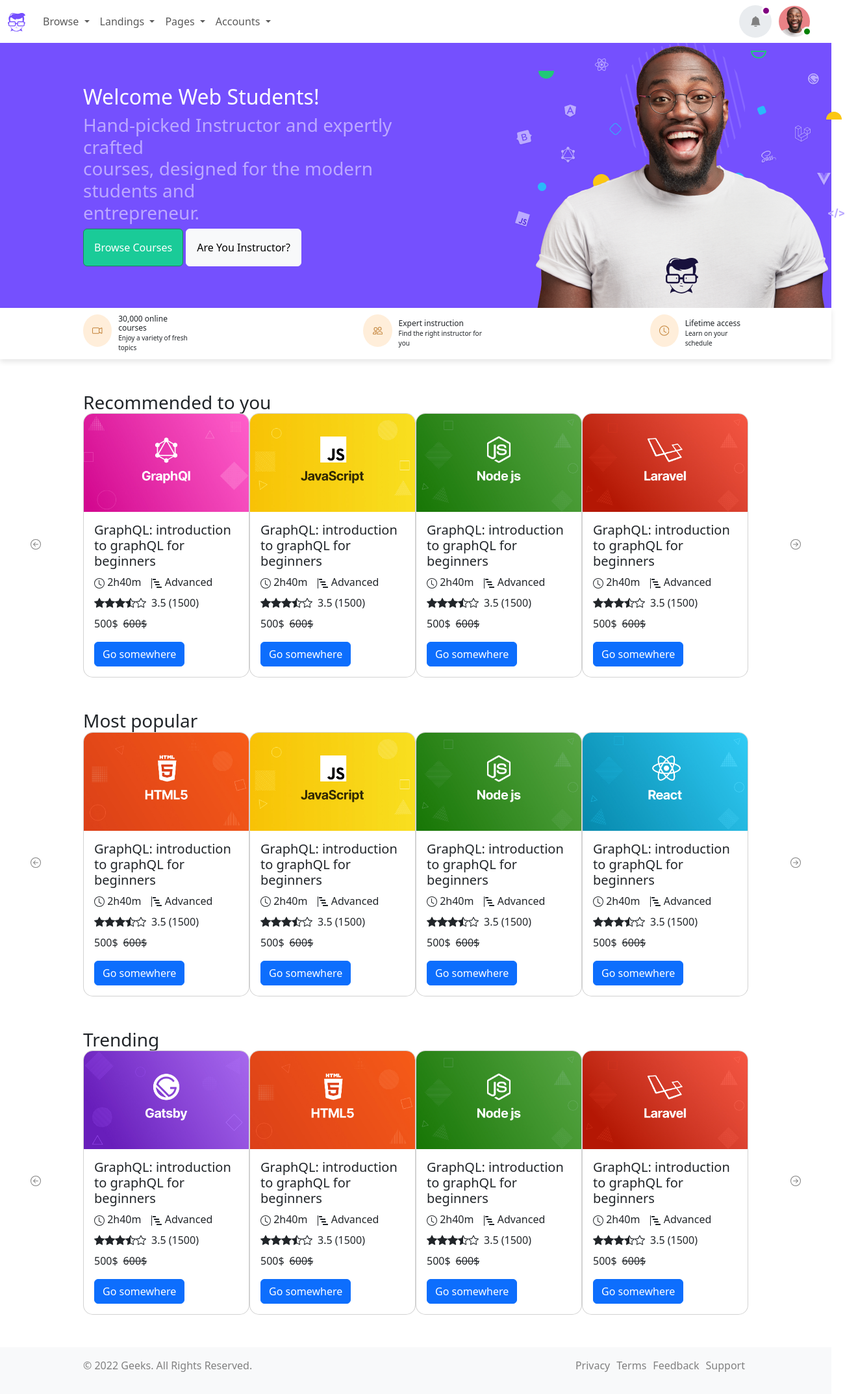
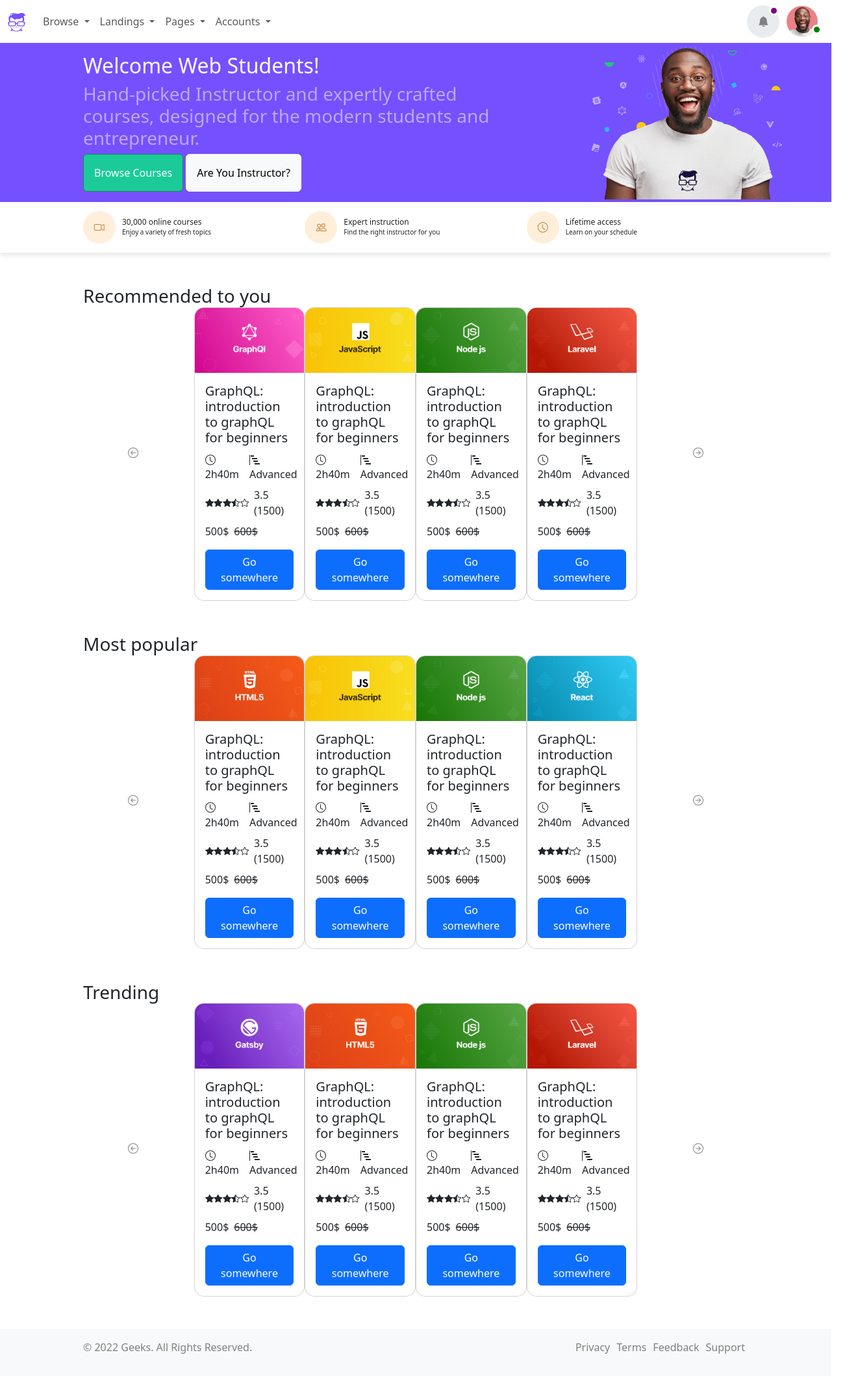
Before and after one commit to angelogiuliano/M3-W3D1, a plain HTML site: page index.html in a window 1280 px wide. Shown: the whole page at 65% size, 1321 px wide, since content can reach past the window. After the commit the page ends 2118 px from the top, so only its background shows below. Drawn offline with nearby package versions, Linux system fonts and the light colour scheme.

Commit message:
up responsive

```diff
--- a/index.html
+++ b/index.html
@@ -18,6 +18,31 @@
         <a class="navbar-brand" href="#">
           <img src="./assets/logo.svg" alt="" />
         </a>
+        <div class="profile-notifications-container d-flex d-sm-flex d-md-none">
+          <div
+            class="position-relative overflow-visible btn p-0 cursor-pointer bg-body-secondary notifications-container d-flex align-items-center justify-content-center"
+          >
+            <div class="position-absolute circle purple"></div>
+            <svg
+              xmlns="http://www.w3.org/2000/svg"
+              fill="grey"
+              class="bi bi-bell-fill"
+              viewBox="0 0 16 16"
+            >
+              <path
+                d="M8 16a2 2 0 0 0 2-2H6a2 2 0 0 0 2 2m.995-14.901a1 1 0 1 0-1.99 0A5.002 5.002 0 0 0 3 6c0 1.098-.5 6-2 7h14c-1.5-1-2-5.902-2-7 0-2.42-1.72-4.44-4.005-4.901z"
+              />
+            </svg>
+          </div>
+          <div class="profile-cont position-relative">
+            <img
+              class="btn p-0 cursor-pointer profile-pic"
+              src="./assets/avatar-1.jpg"
+              alt=""
+            />
+            <div class="position-absolute circle green"></div>
+          </div>
+        </div>
         <button
           class="navbar-toggler"
           type="button"
@@ -92,13 +117,13 @@
               </ul>
             </li>
           </ul>
+        </div>
+      </div>
+      <div class="profile-notifications-container d-flex d-sm-none d-md-flex">
         <div
-            class="profile-notifications-container d-flex justify-content-evenly"
-          >
-            <div
-              class="overflow-visible btn p-0 cursor-pointer bg-body-secondary notifications-container d-flex align-items-center justify-content-center"
-            >
-            <div class="circle purple"></div>
+          class="position-relative overflow-visible btn p-0 cursor-pointer bg-body-secondary notifications-container d-flex align-items-center justify-content-center"
+        >
+          <div class="position-absolute circle purple"></div>
           <svg
             xmlns="http://www.w3.org/2000/svg"
             fill="grey"
@@ -109,19 +134,20 @@
               d="M8 16a2 2 0 0 0 2-2H6a2 2 0 0 0 2 2m.995-14.901a1 1 0 1 0-1.99 0A5.002 5.002 0 0 0 3 6c0 1.098-.5 6-2 7h14c-1.5-1-2-5.902-2-7 0-2.42-1.72-4.44-4.005-4.901z"
             />
           </svg>
-
-            </div>
-            <div class="profile-cont">
-              <img class="btn p-0 cursor-pointer profile-pic" src="./assets/avatar-1.jpg" alt="" />
-              <div class="circle green"></div>
-            </div>
-          </div>
+        </div>
+        <div class="profile-cont position-relative">
+          <img
+            class="btn p-0 cursor-pointer profile-pic"
+            src="./assets/avatar-1.jpg"
+            alt=""
+          />
+          <div class="position-absolute circle green"></div>
         </div>
       </div>
     </nav>
 
-    <main class="d-flex align-items-center">
-      <div class="main-info margin">
+    <main class="d-flex align-items-center flex-wrap">
+      <div class="my-3 col-sm-9 col-md-6 main-info margin">
         <h2>Welcome Web Students!</h2>
         <h3>
           Hand-picked Instructor and expertly crafted <br />
@@ -133,11 +159,12 @@
           <a class="btn btn-light p-3">Are You Instructor?</a>
         </div>
       </div>
-      <img class="" src="./assets/hero-img.png" alt="" />
+      <img class="col-sm-12 col-md-3" src="./assets/hero-img.png" alt="" />
     </main>
 
-    <div class="info-container d-flex">
-      <div class="d-flex courses-info margin">
+    <div class="info-container">
+      <div class="margin d-flex flex-wrap">
+        <div class="d-flex my-1 courses-info col-sm-12 col-md-4">
           <div
             class="circle-info-container d-flex align-items-center justify-content-center"
           >
@@ -155,12 +182,14 @@
               />
             </svg>
           </div>
-        <div class="coures-info-text d-flex flex-column justify-content-center">
+          <div
+            class="coures-info-text d-flex flex-column justify-content-center"
+          >
             <h6 class="m-0">30,000 online courses</h6>
             <p class="m-0">Enjoy a variety of fresh topics</p>
           </div>
         </div>
-      <div class="d-flex courses-info margin">
+        <div class="d-flex my-1 courses-info col-sm-12 col-md-4">
           <div
             class="circle-info-container d-flex align-items-center justify-content-center"
           >
@@ -177,12 +206,14 @@
               />
             </svg>
           </div>
-        <div class="coures-info-text d-flex flex-column justify-content-center">
+          <div
+            class="coures-info-text d-flex flex-column justify-content-center"
+          >
             <h6 class="m-0">Expert instruction</h6>
             <p class="m-0">Find the right instructor for you</p>
           </div>
         </div>
-      <div class="d-flex courses-info margin">
+        <div class="d-flex my-1 courses-info col-sm-12 col-md-4">
           <div
             class="circle-info-container d-flex align-items-center justify-content-center"
           >
@@ -202,9 +233,12 @@
               />
             </svg>
           </div>
-        <div class="coures-info-text d-flex flex-column justify-content-center">
+          <div
+            class="coures-info-text d-flex flex-column justify-content-center"
+          >
             <h6 class="m-0">Lifetime access</h6>
             <p class="m-0">Learn on your schedule</p>
+          </div>
         </div>
       </div>
     </div>
@@ -214,8 +248,8 @@
       <div id="carouselExampleIndicators" class="margin carousel slide">
         <div class="carousel-inner">
           <div class="carousel-item active">
-            <div class="card-container d-flex justify-content-between">
-              <div class="card" style="width: 18rem">
+            <div class="card-container d-flex justify-content-center">
+              <div class="card col-sm-6 col-md-2">
                 <img
                   src="./assets/course-graphql.jpg"
                   class="d-block w-100"
@@ -330,7 +364,7 @@
                   <a href="#" class="btn btn-primary">Go somewhere</a>
                 </div>
               </div>
-              <div class="card" style="width: 18rem">
+              <div class="card col-sm-6 col-md-2">
                 <img
                   src="./assets/course-javascript.jpg"
                   class="d-block w-100"
@@ -445,7 +479,7 @@
                   <a href="#" class="btn btn-primary">Go somewhere</a>
                 </div>
               </div>
-              <div class="card" style="width: 18rem">
+              <div class="card col-md-2 d-sm-none d-md-block">
                 <img
                   src="./assets/course-node.jpg"
                   class="d-block w-100"
@@ -560,7 +594,7 @@
                   <a href="#" class="btn btn-primary">Go somewhere</a>
                 </div>
               </div>
-              <div class="card" style="width: 18rem">
+              <div class="card col-md-2 d-sm-none d-md-block">
                 <img
                   src="./assets/course-laravel.jpg"
                   class="d-block w-100"
@@ -678,8 +712,8 @@
             </div>
           </div>
           <div class="carousel-item">
-            <div class="card-container d-flex justify-content-between">
-              <div class="card" style="width: 18rem">
+            <div class="card-container d-flex justify-content-center">
+              <div class="card col-sm-6 col-md-2">
                 <img
                   src="./assets/course-graphql.jpg"
                   class="d-block w-100"
@@ -794,7 +828,7 @@
                   <a href="#" class="btn btn-primary">Go somewhere</a>
                 </div>
               </div>
-              <div class="card" style="width: 18rem">
+              <div class="card col-sm-6 col-md-2">
                 <img
                   src="./assets/course-javascript.jpg"
                   class="d-block w-100"
@@ -909,7 +943,7 @@
                   <a href="#" class="btn btn-primary">Go somewhere</a>
                 </div>
               </div>
-              <div class="card" style="width: 18rem">
+              <div class="card col-md-2 d-sm-none d-md-block">
                 <img
                   src="./assets/course-node.jpg"
                   class="d-block w-100"
@@ -1024,7 +1058,7 @@
                   <a href="#" class="btn btn-primary">Go somewhere</a>
                 </div>
               </div>
-              <div class="card" style="width: 18rem">
+              <div class="card col-md-2 d-sm-none d-md-block">
                 <img
                   src="./assets/course-laravel.jpg"
                   class="d-block w-100"
@@ -1172,8 +1206,18 @@
           data-bs-slide="next"
         >
           <span class="carousel-control-next-icon" aria-hidden="true">
-            <svg xmlns="http://www.w3.org/2000/svg" width="16" height="16" fill="black" class="bi bi-arrow-right-circle" viewBox="0 0 16 16">
-              <path fill-rule="evenodd" d="M1 8a7 7 0 1 0 14 0A7 7 0 0 0 1 8m15 0A8 8 0 1 1 0 8a8 8 0 0 1 16 0M4.5 7.5a.5.5 0 0 0 0 1h5.793l-2.147 2.146a.5.5 0 0 0 .708.708l3-3a.5.5 0 0 0 0-.708l-3-3a.5.5 0 1 0-.708.708L10.293 7.5z"/>
+            <svg
+              xmlns="http://www.w3.org/2000/svg"
+              width="16"
+              height="16"
+              fill="black"
+              class="bi bi-arrow-right-circle"
+              viewBox="0 0 16 16"
+            >
+              <path
+                fill-rule="evenodd"
+                d="M1 8a7 7 0 1 0 14 0A7 7 0 0 0 1 8m15 0A8 8 0 1 1 0 8a8 8 0 0 1 16 0M4.5 7.5a.5.5 0 0 0 0 1h5.793l-2.147 2.146a.5.5 0 0 0 .708.708l3-3a.5.5 0 0 0 0-.708l-3-3a.5.5 0 1 0-.708.708L10.293 7.5z"
+              />
             </svg>
           </span>
           <span class="visually-hidden">Next</span>
@@ -1183,11 +1227,11 @@
 
     <div class="cont">
       <h3 class="margin">Most popular</h3>
-      <div id="carouselExampleIndicators" class="margin carousel slide">
+      <div id="popular" class="margin carousel slide">
         <div class="carousel-inner">
           <div class="carousel-item active">
-            <div class="card-container d-flex justify-content-between">
-              <div class="card" style="width: 18rem">
+            <div class="card-container d-flex justify-content-center">
+              <div class="card col-sm-6 col-md-2">
                 <img
                   src="./assets/course-html.jpg"
                   class="d-block w-100"
@@ -1302,7 +1346,7 @@
                   <a href="#" class="btn btn-primary">Go somewhere</a>
                 </div>
               </div>
-              <div class="card" style="width: 18rem">
+              <div class="card col-sm-6 col-md-2">
                 <img
                   src="./assets/course-javascript.jpg"
                   class="d-block w-100"
@@ -1417,7 +1461,7 @@
                   <a href="#" class="btn btn-primary">Go somewhere</a>
                 </div>
               </div>
-              <div class="card" style="width: 18rem">
+              <div class="card col-md-2 d-sm-none d-md-block">
                 <img
                   src="./assets/course-node.jpg"
                   class="d-block w-100"
@@ -1532,7 +1576,7 @@
                   <a href="#" class="btn btn-primary">Go somewhere</a>
                 </div>
               </div>
-              <div class="card" style="width: 18rem">
+              <div class="card col-md-2 d-sm-none d-md-block">
                 <img
                   src="./assets/course-react.jpg"
                   class="d-block w-100"
@@ -1650,8 +1694,8 @@
             </div>
           </div>
           <div class="carousel-item">
-            <div class="card-container d-flex justify-content-between">
-              <div class="card" style="width: 18rem">
+            <div class="card-container d-flex justify-content-center">
+              <div class="card col-sm-6 col-md-2">
                 <img
                   src="./assets/course-graphql.jpg"
                   class="d-block w-100"
@@ -1766,7 +1810,7 @@
                   <a href="#" class="btn btn-primary">Go somewhere</a>
                 </div>
               </div>
-              <div class="card" style="width: 18rem">
+              <div class="card col-sm-6 col-md-2">
                 <img
                   src="./assets/course-javascript.jpg"
                   class="d-block w-100"
@@ -1881,7 +1925,7 @@
                   <a href="#" class="btn btn-primary">Go somewhere</a>
                 </div>
               </div>
-              <div class="card" style="width: 18rem">
+              <div class="card col-md-2 d-sm-none d-md-block">
                 <img
                   src="./assets/course-node.jpg"
                   class="d-block w-100"
@@ -1996,7 +2040,7 @@
                   <a href="#" class="btn btn-primary">Go somewhere</a>
                 </div>
               </div>
-              <div class="card" style="width: 18rem">
+              <div class="card col-md-2 d-sm-none d-md-block">
                 <img
                   src="./assets/course-laravel.jpg"
                   class="d-block w-100"
@@ -2117,7 +2161,7 @@
         <button
           class="carousel-control-prev"
           type="button"
-          data-bs-target="#carouselExampleIndicators"
+          data-bs-target="#popular"
           data-bs-slide="prev"
         >
           <span class="carousel-control-prev-icon" aria-hidden="true">
@@ -2140,12 +2184,22 @@
         <button
           class="carousel-control-next"
           type="button"
-          data-bs-target="#carouselExampleIndicators"
+          data-bs-target="#popular"
           data-bs-slide="next"
         >
           <span class="carousel-control-next-icon" aria-hidden="true">
-            <svg xmlns="http://www.w3.org/2000/svg" width="16" height="16" fill="black" class="bi bi-arrow-right-circle" viewBox="0 0 16 16">
-              <path fill-rule="evenodd" d="M1 8a7 7 0 1 0 14 0A7 7 0 0 0 1 8m15 0A8 8 0 1 1 0 8a8 8 0 0 1 16 0M4.5 7.5a.5.5 0 0 0 0 1h5.793l-2.147 2.146a.5.5 0 0 0 .708.708l3-3a.5.5 0 0 0 0-.708l-3-3a.5.5 0 1 0-.708.708L10.293 7.5z"/>
+            <svg
+              xmlns="http://www.w3.org/2000/svg"
+              width="16"
+              height="16"
+              fill="black"
+              class="bi bi-arrow-right-circle"
+              viewBox="0 0 16 16"
+            >
+              <path
+                fill-rule="evenodd"
+                d="M1 8a7 7 0 1 0 14 0A7 7 0 0 0 1 8m15 0A8 8 0 1 1 0 8a8 8 0 0 1 16 0M4.5 7.5a.5.5 0 0 0 0 1h5.793l-2.147 2.146a.5.5 0 0 0 .708.708l3-3a.5.5 0 0 0 0-.708l-3-3a.5.5 0 1 0-.708.708L10.293 7.5z"
+              />
             </svg>
           </span>
           <span class="visually-hidden">Next</span>
@@ -2155,11 +2209,11 @@
 
     <div class="cont">
       <h3 class="margin">Trending</h3>
-      <div id="carouselExampleIndicators" class="margin carousel slide">
+      <div id="trending" class="margin carousel slide">
         <div class="carousel-inner">
           <div class="carousel-item active">
-            <div class="card-container d-flex justify-content-between">
-              <div class="card" style="width: 18rem">
+            <div class="card-container d-flex justify-content-center">
+              <div class="card col-sm-6 col-md-2">
                 <img
                   src="./assets/course-gatsby.jpg"
                   class="d-block w-100"
@@ -2274,7 +2328,7 @@
                   <a href="#" class="btn btn-primary">Go somewhere</a>
                 </div>
               </div>
-              <div class="card" style="width: 18rem">
+              <div class="card col-sm-6 col-md-2">
                 <img
                   src="./assets/course-html.jpg"
                   class="d-block w-100"
@@ -2389,7 +2443,7 @@
                   <a href="#" class="btn btn-primary">Go somewhere</a>
                 </div>
               </div>
-              <div class="card" style="width: 18rem">
+              <div class="card col-md-2 d-sm-none d-md-block">
                 <img
                   src="./assets/course-node.jpg"
                   class="d-block w-100"
@@ -2504,7 +2558,7 @@
                   <a href="#" class="btn btn-primary">Go somewhere</a>
                 </div>
               </div>
-              <div class="card" style="width: 18rem">
+              <div class="card col-md-2 d-sm-none d-md-block">
                 <img
                   src="./assets/course-laravel.jpg"
                   class="d-block w-100"
@@ -2622,8 +2676,8 @@
             </div>
           </div>
           <div class="carousel-item">
-            <div class="card-container d-flex justify-content-between">
-              <div class="card" style="width: 18rem">
+            <div class="card-container d-flex justify-content-center">
+              <div class="card card col-sm-6 col-md-2">
                 <img
                   src="./assets/course-graphql.jpg"
                   class="d-block w-100"
@@ -2738,7 +2792,7 @@
                   <a href="#" class="btn btn-primary">Go somewhere</a>
                 </div>
               </div>
-              <div class="card" style="width: 18rem">
+              <div class="card card col-sm-6 col-md-2">
                 <img
                   src="./assets/course-javascript.jpg"
                   class="d-block w-100"
@@ -2853,7 +2907,7 @@
                   <a href="#" class="btn btn-primary">Go somewhere</a>
                 </div>
               </div>
-              <div class="card" style="width: 18rem">
+              <div class="card col-md-2 d-sm-none d-md-block">
                 <img
                   src="./assets/course-node.jpg"
                   class="d-block w-100"
@@ -2968,7 +3022,7 @@
                   <a href="#" class="btn btn-primary">Go somewhere</a>
                 </div>
               </div>
-              <div class="card" style="width: 18rem">
+              <div class="card">
                 <img
                   src="./assets/course-laravel.jpg"
                   class="d-block w-100"
@@ -3089,7 +3143,7 @@
         <button
           class="carousel-control-prev"
           type="button"
-          data-bs-target="#carouselExampleIndicators"
+          data-bs-target="#trending"
           data-bs-slide="prev"
         >
           <span class="carousel-control-prev-icon" aria-hidden="true">
@@ -3112,12 +3166,22 @@
         <button
           class="carousel-control-next"
           type="button"
-          data-bs-target="#carouselExampleIndicators"
+          data-bs-target="#trending"
           data-bs-slide="next"
         >
           <span class="carousel-control-next-icon" aria-hidden="true">
-            <svg xmlns="http://www.w3.org/2000/svg" width="16" height="16" fill="black" class="bi bi-arrow-right-circle" viewBox="0 0 16 16">
-              <path fill-rule="evenodd" d="M1 8a7 7 0 1 0 14 0A7 7 0 0 0 1 8m15 0A8 8 0 1 1 0 8a8 8 0 0 1 16 0M4.5 7.5a.5.5 0 0 0 0 1h5.793l-2.147 2.146a.5.5 0 0 0 .708.708l3-3a.5.5 0 0 0 0-.708l-3-3a.5.5 0 1 0-.708.708L10.293 7.5z"/>
+            <svg
+              xmlns="http://www.w3.org/2000/svg"
+              width="16"
+              height="16"
+              fill="black"
+              class="bi bi-arrow-right-circle"
+              viewBox="0 0 16 16"
+            >
+              <path
+                fill-rule="evenodd"
+                d="M1 8a7 7 0 1 0 14 0A7 7 0 0 0 1 8m15 0A8 8 0 1 1 0 8a8 8 0 0 1 16 0M4.5 7.5a.5.5 0 0 0 0 1h5.793l-2.147 2.146a.5.5 0 0 0 .708.708l3-3a.5.5 0 0 0 0-.708l-3-3a.5.5 0 1 0-.708.708L10.293 7.5z"
+              />
             </svg>
           </span>
           <span class="visually-hidden">Next</span>
--- a/style.css
+++ b/style.css
@@ -31,20 +31,19 @@ body {
   height: 15px;
   border-radius: 50%;
   border: 3px solid white;
-  position: absolute;
 }
 
 .green {
   background-color: green;
-  bottom: 10px;
-  right: 30px;
+  bottom: 5px;
+  right: 5px;
+  z-index: 999;
 }
 
 .purple {
   background-color: purple;
   top: 0;
   right: 0;
-  z-index: 999;
 }
 
 /* main */
@@ -128,14 +127,6 @@ main img {
   overflow: hidden;
 }
 
-.carousel-control-prev {
-  margin-left: -150px;
-}
-
-.carousel-control-next {
-  margin-right: -150px;
-}
-
 .line {
     text-decoration: line-through;
 }
```
Lines whose indentation alone changed are shown as unchanged.
